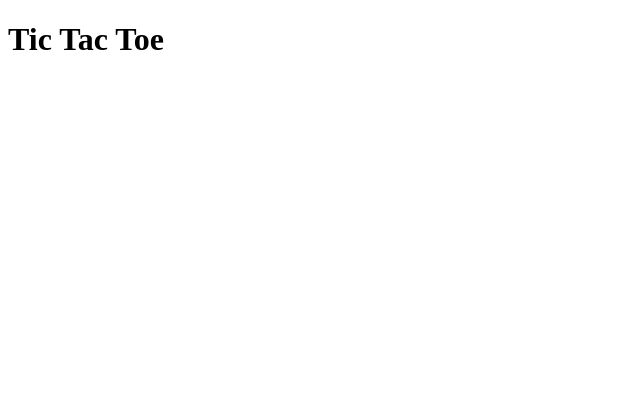
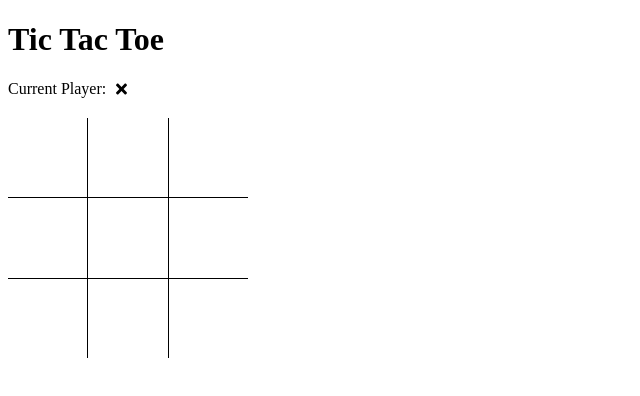
Before and after one commit to halshing/react-tic-tac-toe, a React app: page / in a window 1280 px wide. Shown: the whole page, without its empty margins (0-640 px from the left). Built offline with nearby package versions, Linux system fonts and the light colour scheme.

Commit message:
created game

```diff
--- a/src/components/App.js
+++ b/src/components/App.js
@@ -1,10 +1,12 @@
 import React from "react";
+import Game from "./Game";
 import "../styles/App.scss";
 
 const App = () => {
   return (
     <div className="app">
       <h1>Tic Tac Toe</h1>
+      <Game />
     </div>
   );
 };
--- /dev/null
+++ b/src/components/Game.js
@@ -0,0 +1,116 @@
+import React, { useState } from "react";
+import GameStatus from "./GameStatus";
+import GameBoard from "./GameBoard";
+
+const boardLayout = [
+  [null, null, null],
+  [null, null, null],
+  [null, null, null],
+];
+
+const Game = () => {
+  const [board, setBoard] = useState(boardLayout);
+  const [player, setNextPlayer] = useState(true);
+  const [winner, setWinner] = useState(null);
+  const [moves, countMoves] = useState(9);
+
+  const validateColumn = (col) => {
+    return []
+      .concat(board[col][0], board[col][1], board[col][2])
+      .every((val) => val === player);
+  };
+
+  const validateRow = (row) => {
+    return []
+      .concat(board[0][row], board[1][row], board[2][row])
+      .every((val) => val === player);
+  };
+
+  const validateCross1 = () => {
+    return []
+      .concat(board[0][0], board[1][1], board[2][2])
+      .every((val) => val === player);
+  };
+
+  const validateCross2 = () => {
+    return []
+      .concat(board[0][2], board[1][1], board[2][0])
+      .every((val) => val === player);
+  };
+
+  const validateMove = (value, cell) => {
+    if (typeof winner === "boolean" || moves === 0) return;
+
+    if (value === null) {
+      let col = cell[0];
+      let row = cell[1];
+
+      let _board = [...board];
+      _board[col][row] = player;
+
+      setBoard(_board);
+
+      switch (true) {
+        case col === 0 && row === 0:
+          if (validateRow(0) || validateColumn(0) || validateCross1())
+            setWinner(player);
+          else setNextPlayer(!player);
+          break;
+        case col === 0 && row === 1:
+          if (validateRow(1) || validateColumn(0)) setWinner(player);
+          else setNextPlayer(!player);
+          break;
+        case col === 0 && row === 2:
+          if (validateRow(2) || validateColumn(0) || validateCross2())
+            setWinner(player);
+          else setNextPlayer(!player);
+          break;
+        case col === 1 && row === 0:
+          if (validateRow(0) || validateColumn(1)) setWinner(player);
+          else setNextPlayer(!player);
+          break;
+        case col === 1 && row === 1:
+          if (
+            validateRow(1) ||
+            validateColumn(1) ||
+            validateCross1() ||
+            validateCross2()
+          )
+            setWinner(player);
+          else setNextPlayer(!player);
+          break;
+        case col === 1 && row === 2:
+          if (validateRow(2) || validateColumn(1)) setWinner(player);
+          else setNextPlayer(!player);
+          break;
+        case col === 2 && row === 0:
+          if (validateRow(0) || validateColumn(2) || validateCross2())
+            setWinner(player);
+          else setNextPlayer(!player);
+          break;
+        case col === 2 && row === 1:
+          if (validateRow(1) || validateColumn(2)) setWinner(player);
+          else setNextPlayer(!player);
+          break;
+        case col === 2 && row === 2:
+          if (validateRow(2) || validateColumn(2) || validateCross1())
+            setWinner(player);
+          else setNextPlayer(!player);
+          break;
+        default:
+          break;
+      }
+
+      countMoves(moves - 1);
+    }
+  };
+
+  return (
+    <div className="game">
+      <GameStatus player={player} winner={winner} draw={moves === 0} />
+      <GameBoard board={board} validateMove={validateMove} />
+    </div>
+  );
+};
+
+export default Game;
--- /dev/null
+++ b/src/components/GameBoard.js
@@ -0,0 +1,42 @@
+import React from "react";
+import classnames from "classnames";
+import getBorderStyling from "../utils/getBorderStyling";
+
+// icons
+import { FontAwesomeIcon } from "@fortawesome/react-fontawesome";
+import { faTimes as Cross } from "@fortawesome/free-solid-svg-icons";
+import { faCircle as Circle } from "@fortawesome/free-regular-svg-icons";
+
+const GameBoard = ({ board, validateMove }) => {
+  return (
+    <div className="board">
+      {board.map((col, c) => (
+        <div
+          key={c}
+          className={classnames("col", {
+            col1: c === 0,
+            col2: c === 1,
+            col3: c === 2,
+          })}
+        >
+          {col.map((value, r) => {
+            let border = getBorderStyling(c, r);
+            return (
+              <div
+                key={r}
+                className={classnames("cell", border)}
+                onClick={() => validateMove(value, [c, r])}
+              >
+                {typeof value === "boolean" && (
+                  <FontAwesomeIcon icon={value === true ? Cross : Circle} />
+                )}
+              </div>
+            );
+          })}
+        </div>
+      ))}
+    </div>
+  );
+};
+
+export default GameBoard;
--- /dev/null
+++ b/src/components/GameStatus.js
@@ -0,0 +1,32 @@
+import React from "react";
+
+// icons
+import { FontAwesomeIcon } from "@fortawesome/react-fontawesome";
+import {
+  faTimes as Cross,
+  faEquals as Draw,
+} from "@fortawesome/free-solid-svg-icons";
+import { faCircle as Circle } from "@fortawesome/free-regular-svg-icons";
+
+const GameStatus = ({ player, winner, draw }) => (
+  <div className="status">
+    {draw ? (
+      <>
+        <div>Draw:</div>
+        <FontAwesomeIcon icon={Draw} />
+      </>
+    ) : typeof winner === "boolean" ? (
+      <>
+        <div>Winner:</div>
+        <FontAwesomeIcon icon={winner === true ? Cross : Circle} />
+      </>
+    ) : (
+      <>
+        <div>Current Player:</div>
+        <FontAwesomeIcon icon={player === true ? Cross : Circle} />
+      </>
+    )}
+  </div>
+);
+
+export default GameStatus;
--- a/src/styles/App.scss
+++ b/src/styles/App.scss
@@ -1,3 +1,83 @@
 * {
   box-sizing: border-box;
 }
+
+$board-size: 240px;
+$cell-size: calc(#{$board-size / 3});
+$border-style: 1px solid black;
+
+.game {
+  .status {
+    display: flex;
+    align-items: center;
+    margin-bottom: 20px;
+
+    div:first-child {
+      padding-right: 10px;
+    }
+  }
+
+  .board {
+    display: flex;
+    width: $board-size;
+    height: $board-size;
+
+    .col {
+      .cell {
+        display: flex;
+        align-items: center;
+        justify-content: center;
+        height: $cell-size;
+        width: $cell-size;
+        cursor: pointer;
+        font-size: 2.5em;
+      }
+    }
+
+    .col1 {
+      .cell1 {
+        border-right: $border-style;
+        border-bottom: $border-style;
+      }
+
+      .cell2 {
+        border-right: $border-style;
+      }
+
+      .cell3 {
+        border-right: $border-style;
+        border-top: $border-style;
+      }
+    }
+
+    .col2 {
+      .cell4 {
+        border-bottom: $border-style;
+      }
+
+      .cell5 {
+        border: none;
+      }
+
+      .cell6 {
+        border-top: $border-style;
+      }
+    }
+
+    .col3 {
+      .cell7 {
+        border-left: $border-style;
+        border-bottom: $border-style;
+      }
+
+      .cell8 {
+        border-left: $border-style;
+      }
+
+      .cell9 {
+        border-top: $border-style;
+        border-left: $border-style;
+      }
+    }
+  }
+}
--- /dev/null
+++ b/src/utils/getBorderStyling.js
@@ -0,0 +1,15 @@
+const getBorderStyling = (col, row) => {
+  return {
+    cell1: col === 0 && row === 0,
+    cell2: col === 0 && row === 1,
+    cell3: col === 0 && row === 2,
+    cell4: col === 1 && row === 0,
+    cell5: col === 1 && row === 1,
+    cell6: col === 1 && row === 2,
+    cell7: col === 2 && row === 0,
+    cell8: col === 2 && row === 1,
+    cell9: col === 2 && row === 2,
+  };
+};
+
+export default getBorderStyling;
```
